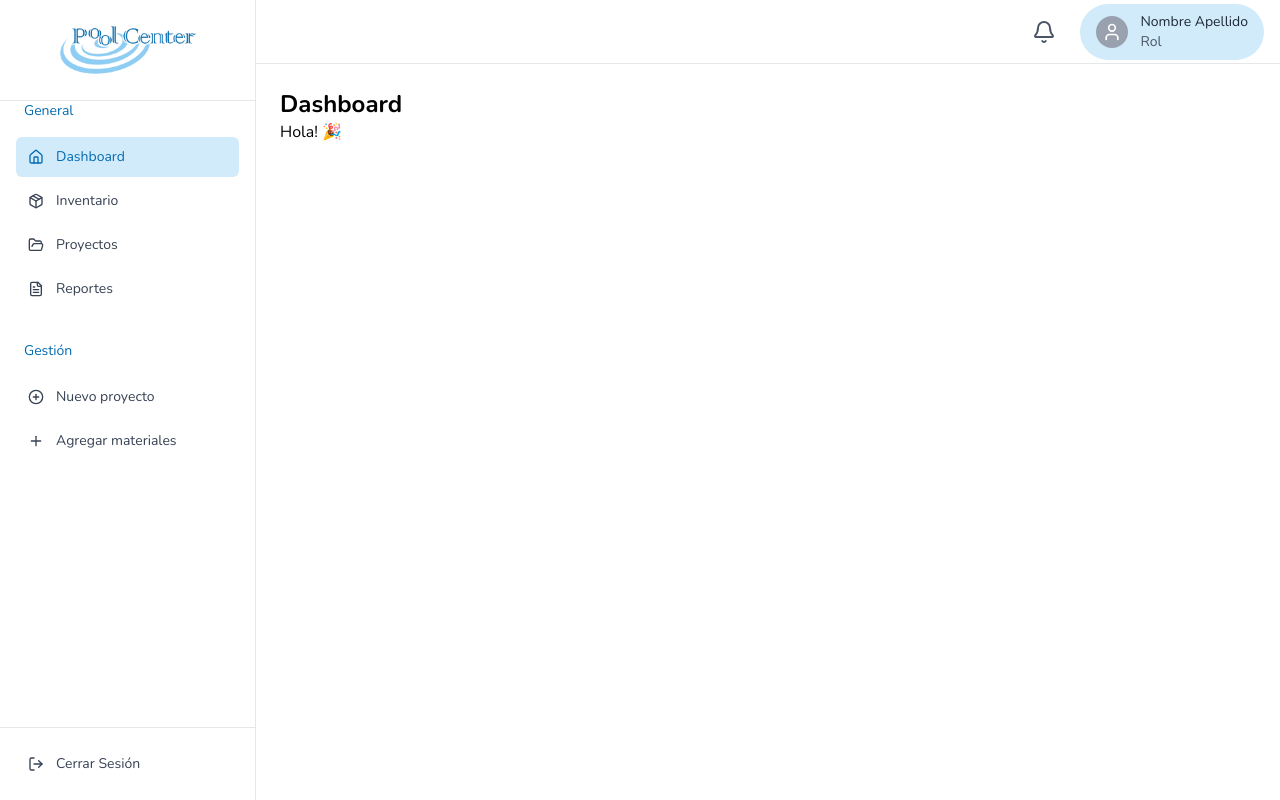
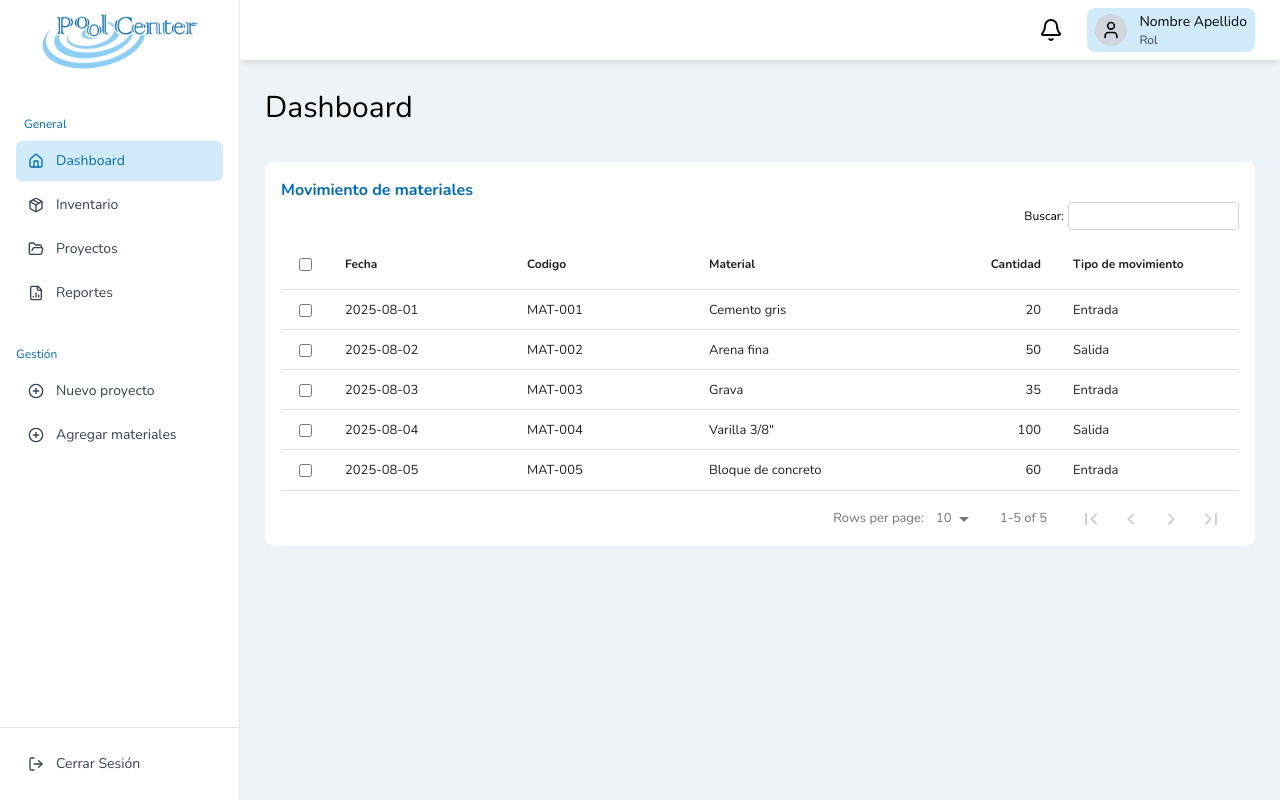
Before and after one commit to AleWWH1104/Fronted_ISoftware1, a React (Vite) app: page /dashboard in a window 1280 px wide. Built offline with nearby package versions, Linux system fonts and the light colour scheme.

Commit message:
correcion en estilos y vista de movimiento material

```diff
--- /dev/null
+++ b/src/components/Dashboard/MovementView.jsx
@@ -0,0 +1,99 @@
+import React, { useState } from 'react';
+import DataTable from 'react-data-table-component';
+
+export default function MovementView() {
+
+    const mockData = [
+        {
+          fecha: '2025-08-01',
+          codigo: 'MAT-001',
+          material: 'Cemento gris',
+          cantidad: 20,
+          movimiento: 'Entrada',
+        },
+        {
+          fecha: '2025-08-02',
+          codigo: 'MAT-002',
+          material: 'Arena fina',
+          cantidad: 50,
+          movimiento: 'Salida',
+        },
+        {
+          fecha: '2025-08-03',
+          codigo: 'MAT-003',
+          material: 'Grava',
+          cantidad: 35,
+          movimiento: 'Entrada',
+        },
+        {
+          fecha: '2025-08-04',
+          codigo: 'MAT-004',
+          material: 'Varilla 3/8"',
+          cantidad: 100,
+          movimiento: 'Salida',
+        },
+        {
+          fecha: '2025-08-05',
+          codigo: 'MAT-005',
+          material: 'Bloque de concreto',
+          cantidad: 60,
+          movimiento: 'Entrada',
+        },
+    ];
+
+    const columns = [
+        { name: 'Fecha', selector: row => row.fecha, sortable: "true" },
+        { name: 'Codigo', selector: row => row.codigo, sortable: "true" },
+        { name: 'Material', selector: row => row.material, sortable: "true" },
+        { name: 'Cantidad', selector: row => row.cantidad, sortable: "true", right: "true" },
+        { name: 'Tipo de movimiento', selector: row => row.movimiento, sortable: "true" },
+    ];
+
+    const [records,  setRecords] = useState(mockData);
+
+    function handleFilter(event){
+        const value = event.target.value.toLowerCase();
+        const newData = mockData.filter(row =>
+            Object.values(row).some(
+            field =>
+                String(field).toLowerCase().includes(value)
+            )
+        );
+        setRecords(newData);
+    }
+
+    const customStyles = {
+        rows: {
+          style: {
+            minHeight: '40px',
+          },
+        },
+        headCells: {
+          style:{
+            fontWeight: 'bold',
+            fontSize: '12px',
+          }
+        },
+    };
+
+    return (
+        <section className="bg-white p-4 rounded-lg pb-0">
+            <h2 className="subtitulo">Movimiento de materiales</h2>
+            <div className='md:justify-end md:mt-0 mb-2 flex justify-start mt-2 items-center'>
+                <span className='parrafo'>Buscar: </span>
+                <input type="text" onChange={handleFilter} className='ml-1 border border-gray-300 rounded-sm px-2 py-1 parrafo'/>
+            </div>
+            <DataTable
+                columns={columns}
+                data={records}
+                selectableRows
+                fixedHeader
+                pagination
+                responsive
+                highlightOnHover
+                pointerOnHover
+                customStyles={customStyles}
+            />
+        </section>
+    )
+}
--- a/src/components/Inventory/InventoryView.jsx
+++ b/src/components/Inventory/InventoryView.jsx
@@ -38,10 +38,10 @@ const getStockBadge = (nivel) => {
 
 export default function InventoryView() {
     const columns = [
-        { name: 'Código', selector: row => row.codigo, sortable: true },
-        { name: 'Material', selector: row => row.material, sortable: true },
-        { name: 'En bodega', selector: row => row.enBodega, sortable: true, center: true },
-        { name: 'Reservado', selector: row => row.reservado, sortable: true, center: true },
+        { name: 'Código', selector: row => row.codigo, sortable: "true" },
+        { name: 'Material', selector: row => row.material, sortable: "true" },
+        { name: 'En bodega', selector: row => row.enBodega, sortable: "true", center: "true" },
+        { name: 'Reservado', selector: row => row.reservado, sortable: "true", center: "true" },
         {
           name: 'Nivel de stock',
           selector: row => row.nivelStock,
@@ -60,9 +60,8 @@ export default function InventoryView() {
               </button>
             </div>
           ),
-          ignoreRowClick: true,
-          allowOverflow: true,
-          button: true,
+          ignoreRowClick: "true",
+          button: "true",
         },
     ];
 
@@ -79,13 +78,28 @@ export default function InventoryView() {
         setRecords(newData);
     }
 
+    const customStyles = {
+      rows: {
+        style: {
+          minHeight: '40px',
+        },
+      },
+      headCells: {
+        style:{
+          fontWeight: 'bold',
+          fontSize: '12px',
+        }
+      },
+    };
+
     return (
     <section className="bg-white p-4 rounded-lg pb-0">
       <h2 className="subtitulo">Estado general de materiales</h2>
-      <div className='text-end mb-2'>
+      <div className='md:justify-end md:mt-0 mb-2 flex justify-start mt-2 items-center'>
         <span className='parrafo'>Buscar: </span>
         <input type="text" onChange={handleFilter} className='border border-gray-300 rounded-sm px-2 py-1 parrafo'/>
       </div>
+
       <DataTable
         columns={columns}
         data={records}
@@ -95,6 +109,7 @@ export default function InventoryView() {
         responsive
         highlightOnHover
         pointerOnHover
+        customStyles={customStyles}
       />
     </section>
   );
--- a/src/components/Sidebar.jsx
+++ b/src/components/Sidebar.jsx
@@ -1,17 +1,17 @@
 import React, { useState } from 'react'
 import { Link, useLocation } from 'react-router-dom'
-import { Home, Package, FolderOpen, FileText, Plus, PlusCircle, LogOut, Menu } from "lucide-react"
+import { Home, Package, FolderOpen, FileChartColumn, PlusCircle, LogOut, Menu } from "lucide-react"
 
 const generalItems = [
   { title: "Dashboard", url: "/dashboard", icon: Home },
   { title: "Inventario", url: "/inventory", icon: Package },
   { title: "Proyectos", url: "/proyectos", icon: FolderOpen },
-  { title: "Reportes", url: "/reportes", icon: FileText },
+  { title: "Reportes", url: "/reportes", icon: FileChartColumn },
 ]
 
 const gestionItems = [
   { title: "Nuevo proyecto", url: "/nuevo-proyecto", icon: PlusCircle },
-  { title: "Agregar materiales", url: "/agregar-materiales", icon: Plus },
+  { title: "Agregar materiales", url: "/agregar-materiales", icon: PlusCircle },
 ]
 
 export default function Sidebar() {
@@ -26,7 +26,7 @@ export default function Sidebar() {
     `flex items-center gap-3 px-3 py-2.5 rounded-md text-sm transition-colors ${
       isActive
         ? "bg-[#D1EBFB] text-[#046BB1] font-medium"
-        : "text-gray-700 hover:bg-gray-50 hover:text-gray-900"
+        : "text-gray-700 hover:bg-gray-100 hover:text-gray-900"
     }`
 
   return (
@@ -34,7 +34,7 @@ export default function Sidebar() {
       {/* Botón hamburguesa - solo visible en móviles */}
       <button
         onClick={() => setIsOpen(!isOpen)}
-        className="md:hidden fixed top-4 left-4 z-50 p-2 rounded-md bg-gray-100"
+        className="md:hidden fixed top-[10px] left-4 z-50 p-2"
         aria-label="Toggle menu"
       >
         <Menu className="h-6 w-6" />
@@ -43,7 +43,7 @@ export default function Sidebar() {
       {/* Sidebar */}
       <aside
         className={`
-          fixed top-0 left-0 h-full bg-white border-r border-gray-200 flex flex-col w-64
+          fixed top-0 left-0 h-screen bg-white border-r border-gray-200 flex flex-col w-[240px]
           transform transition-transform duration-300 ease-in-out
           ${isOpen ? "translate-x-0" : "-translate-x-full"}
           md:translate-x-0 md:static md:flex
@@ -51,15 +51,15 @@ export default function Sidebar() {
         `}
       >
         {/* Logo */}
-        <div className="p-6 flex justify-center border-b border-gray-200">
-          <img src="/logo.png" alt="PoolCenter" width={140} height={60} className="object-contain" />
+        <div className="py-3 flex justify-center mb-8">
+          <img src="/logo.png" alt="PoolCenter" width={160} height={60} className="object-contain" />
         </div>
 
         {/* Navigation */}
         <div className="flex-1 px-4 overflow-y-auto">
           {/* General Section */}
           <div className="mb-8">
-            <h3 style={{ color: '#046BB1' }} className="font-medium text-sm mb-4 px-2">General</h3>
+            <h3 style={{ color: '#046BB1' }} className="parrafo mb-2 px-2">General</h3>
             <nav className="space-y-1">
               {generalItems.map(({ title, url, icon: Icon }) => {
                 const isActive = location.pathname === url
@@ -80,7 +80,7 @@ export default function Sidebar() {
 
           {/* Gestión Section */}
           <div className="mb-8">
-            <h3 style={{ color: '#046BB1' }} className="font-medium text-sm mb-4 px-2">Gestión</h3>
+            <h3 className="parrafo text-[#046BB1] mb-2">Gestión</h3>
             <nav className="space-y-1">
               {gestionItems.map(({ title, url, icon: Icon }) => {
                 const isActive = location.pathname === url
@@ -101,7 +101,7 @@ export default function Sidebar() {
         </div>
 
         {/* Cerrar Sesión */}
-        <div className="p-4 border-t border-gray-200">
+        <div className=" border-t border-gray-200 p-4">
           <a
             href="/logout"
             className="flex items-center gap-3 px-3 py-2.5 rounded-md text-sm text-gray-700 hover:bg-red-50 hover:text-red-700 transition-colors w-full"
@@ -116,7 +116,7 @@ export default function Sidebar() {
       {isOpen && (
         <div
           onClick={() => setIsOpen(false)}
-          className="fixed inset-0 bg-black bg-opacity-30 z-30 md:hidden"
+          className="fixed inset-0 bg-black/30 z-30 md:hidden"
         />
       )}
     </>
--- a/src/components/Topbar.jsx
+++ b/src/components/Topbar.jsx
@@ -3,24 +3,24 @@ import { Bell, User } from "lucide-react"
 
 export default function Topbar() {
   return (
-    <header className="flex h-16 items-center justify-end px-4 border-b border-gray-200 bg-white">
+    <header className="flex h-[60px] items-center justify-end px-[25px] py-[5px] bg-white shadow-[0_4px_6px_-1px_rgba(0,0,0,0.1)] flex-shrink-0">
       <div className="flex items-center gap-4">
         {/* Notification Bell */}
-        <button className="p-2 rounded-full text-gray-600 hover:bg-gray-100 focus:outline-none focus:ring-2 focus:ring-blue-500">
+        <button className="p-2 rounded-full hover:bg-gray-100">
           <Bell className="h-6 w-6" />
           <span className="sr-only">Notifications</span>
         </button>
 
         {/* User Profile */}
-        <div className="flex items-center gap-3 rounded-full bg-[#D1EBFB] px-2 py-1 md:px-4 md:py-2">
-          <div className="flex h-8 w-8 items-center justify-center rounded-full bg-gray-400 text-white">
+        <div className="flex items-center gap-3 rounded-lg bg-[#D1EBFB] px-2">
+          <div className="flex h-8 w-8 items-center justify-center rounded-full bg-gray-300 ">
             <User className="h-5 w-5" />
           </div>
 
           {/* Mostrar solo en pantallas medianas o más grandes */}
-          <div className="hidden md:flex flex-col text-sm">
-            <span className="font-medium text-gray-800">Nombre Apellido</span>
-            <span className="text-gray-600">Rol</span>
+          <div className="hidden md:flex flex-col py-1">
+            <span className="text-sm">Nombre Apellido</span>
+            <span className="text-xs text-gray-700">Rol</span>
           </div>
         </div>
       </div>
--- a/src/index.css
+++ b/src/index.css
@@ -7,16 +7,16 @@ body{
 
 .titulo {
     font-weight: medium;
-    font-size: 35px;
+    font-size: 30px;
 }
 
 .subtitulo {
     font-weight:bold;
-    font-size: 18px;
+    font-size: 16px;
     color: #046BB1;
 }
 
 .parrafo {
     font-weight: normal;
-    font-size: 14px;
+    font-size: 12px;
 }
--- a/src/pages/DashboardPage.jsx
+++ b/src/pages/DashboardPage.jsx
@@ -1,19 +1,19 @@
 import React from 'react'
 import Sidebar from '../components/Sidebar'
 import Topbar from '../components/Topbar'
+import MovementView from '../components/Dashboard/MovementView'
 
 export default function DashboardPage() {
   return (
-    <div className="flex h-screen">
+    <div className="bg-[#EEF3F7] w-full h-screen flex overflow-hidden">
       <Sidebar />
-      <div className="flex-1 flex flex-col overflow-y-auto">
-        <Topbar />
-        <div className="p-6 flex-1">
-          <h1 className="text-2xl font-bold">Dashboard</h1>
-          <p>Hola! 🎉</p>
-          {/* Aquí va el contenido adicional del dashboard */}
-        </div>
-      </div>
+      <main className='flex-1 overflow-hidden flex flex-col'>
+        <Topbar/>
+        <section className='p-[25px] flex-1 overflow-y-auto'>
+          <h1 className='titulo mb-8'>Dashboard</h1>
+          <MovementView/>
+        </section>
+      </main>
     </div>
   )
 }
--- a/src/pages/InventoryPage.jsx
+++ b/src/pages/InventoryPage.jsx
@@ -1,4 +1,3 @@
-import React from 'react'
 import Sidebar from '../components/Sidebar'
 import Topbar from '../components/Topbar'
 import InventoryView from '../components/Inventory/InventoryView'
@@ -6,11 +5,9 @@ import InventoryView from '../components/Inventory/InventoryView'
 export default function InventoryPage() {
   return (
     <div className='bg-[#EEF3F7] w-full h-screen flex overflow-hidden'>
-      <aside>
-        <div className='bg-white min-h-screen w-[250px] p-[25px] flex-shrink-0'>Sidebar</div>
-      </aside>
+      <Sidebar />
       <main className='flex-1 overflow-hidden flex flex-col'>
-        <section className='h-[60px] bg-blue-100 flex-shrink-0'></section>
+        <Topbar/>
         <section className='p-[25px] flex-1 overflow-y-auto'>
           <h1 className='titulo mb-8'>Inventario</h1>
           <InventoryView/>
--- a/src/pages/LoginPage.jsx
+++ b/src/pages/LoginPage.jsx
@@ -16,7 +16,7 @@ function LoginPage() {
 
   useEffect(() => {
     if (isAuthenticated) {
-      navigate("/home");
+      navigate("/dashboard");
     }
   }, [isAuthenticated]);
 
```
Also changed, not shown: src/components/Dashboard/KPI.jsx (added).
